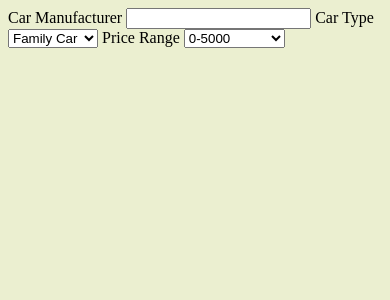
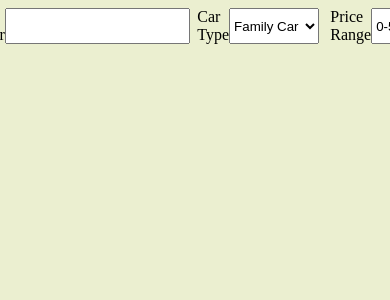
Before and after one commit to facn5/ExpressCars, a Node server app: page / in a window 390 px wide; the page is wider, and only the part inside the window is pictured. Shown: the top 300 px of that part. Run offline with Node 20, Linux system fonts and the light colour scheme; some libraries are stand-ins or nearby versions.

Commit message:
added more styling, added flex for responsiveness, added space between the input containers and the drop down lists

```diff
--- a/public/layouts/index.html
+++ b/public/layouts/index.html
@@ -15,14 +15,13 @@
     <title>Home Page</title>
   </head>
   <body>
-  <section>
+  <section id="inputs">
     <label for="manufacturer">Car Manufacturer</label>
     <input id="manufacturer" />
     Car Type
-  <select> <option value="Family">Family Car</option> <option value="Hatchback">Hatchback</option> <option value="Convertible">Convertible</option> <option value="Sports">Sports</option> </select>
+  <select id="rere"> <option value="Family">Family Car</option> <option value="Hatchback">Hatchback</option> <option value="Convertible">Convertible</option> <option value="Sports">Sports</option> </select>
 Price Range
 <select> <option value="5000">0-5000</option> <option value="5000-10000">5000-10000</option> <option value="10000-25000">10000-25000</option> <option value="50000+">50000+</option> </select>
-
   </section>
 </body>
 </html>
--- a/public/styles/index.css
+++ b/public/styles/index.css
@@ -1,3 +1,18 @@
 body{
   background-color: #ebefd0;
 }
+
+section{
+  display: flex;
+  flex-direction: row;
+  justify-content: center;
+}
+
+#manufacturer{
+  margin-right: 2%;
+
+}
+
+#rere{
+  margin-right: 3%;
+}
```
